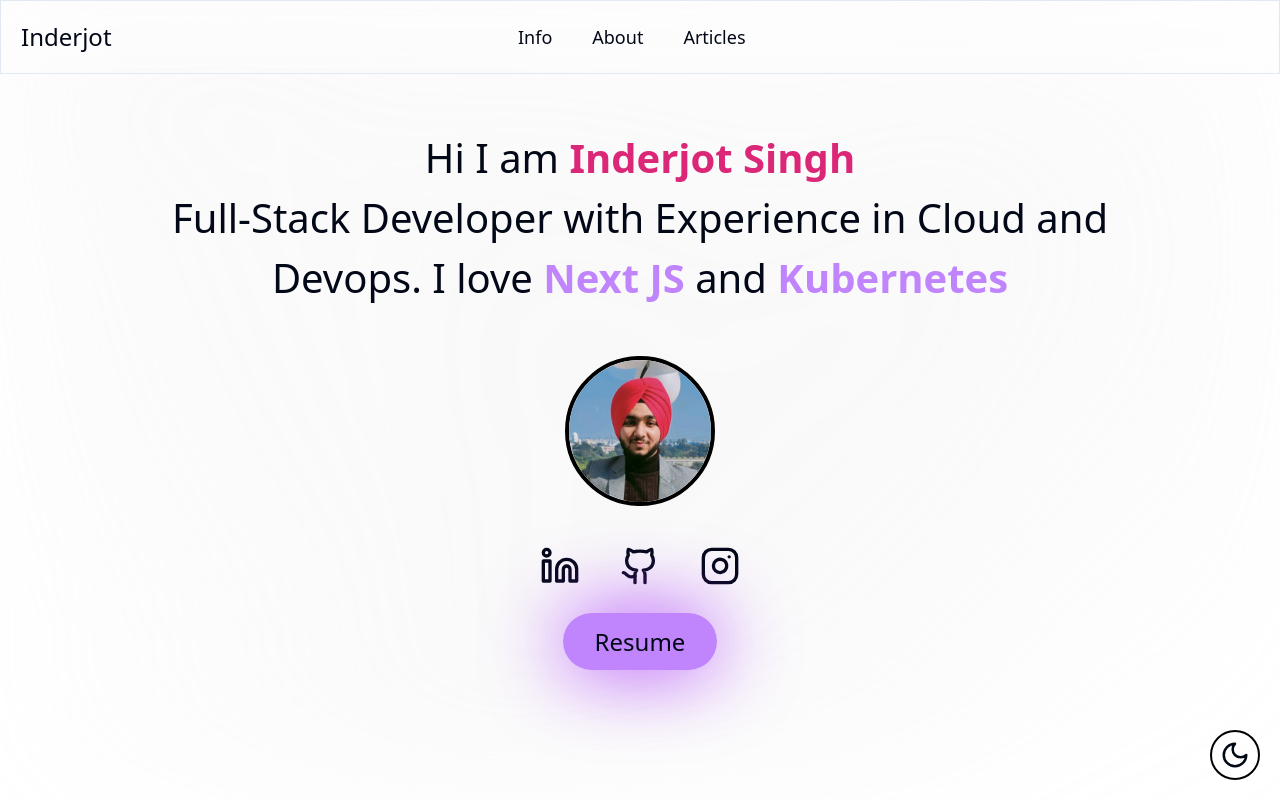
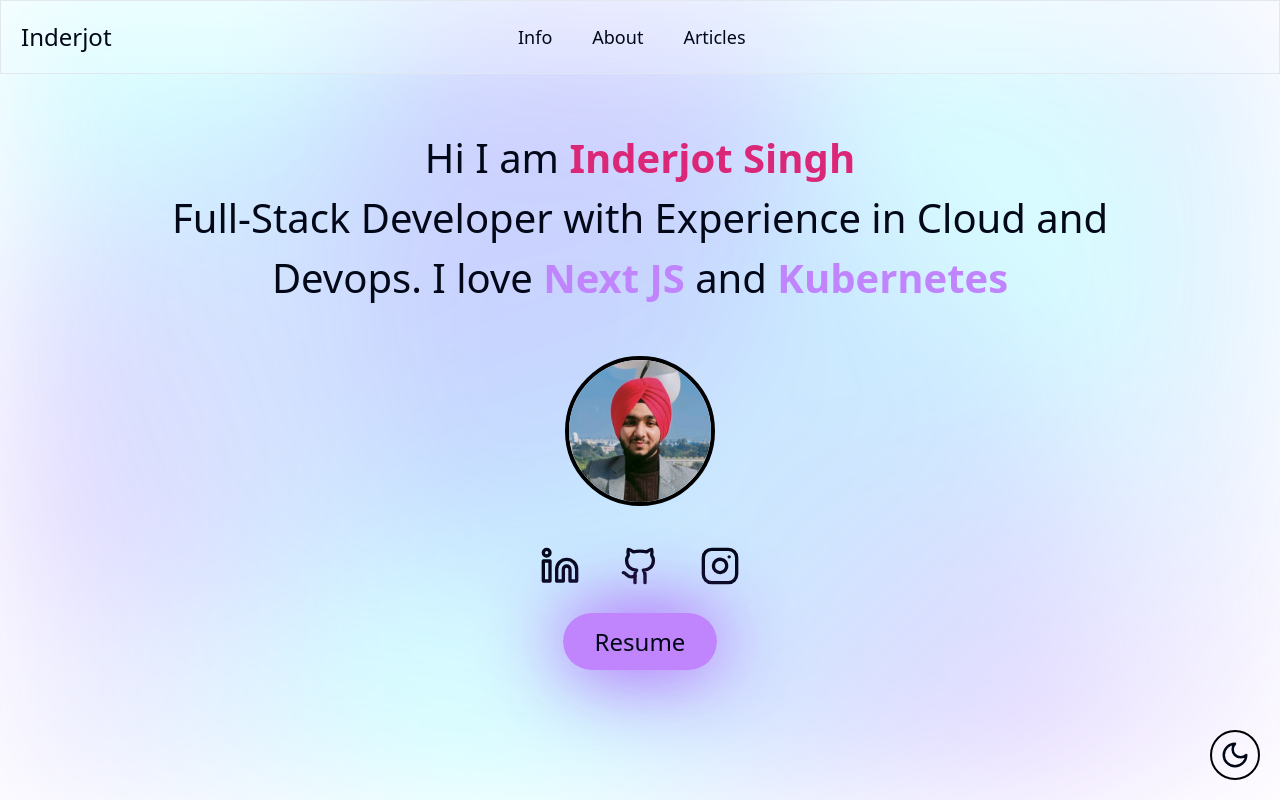
Before and after one commit to inderharrysingh/personal-website, a Next.js app: page / in a window 1280 px wide. Shown: the top 800 px of the page. Built offline with nearby package versions, Linux system fonts and the light colour scheme.

Commit message:
before changing timeline

```diff
--- a/app/_components/BackgroudAnimation.tsx
+++ b/app/_components/BackgroudAnimation.tsx
@@ -3,9 +3,12 @@
 import { motion } from 'framer-motion'
 import { useState, useEffect } from 'react'
 import SvgComponent from './Svg'
+import LighSvg from "./LightSvg"
+import { useTheme } from 'next-themes'
 function AnimationComponent() {
 
   const [number, setNumber] = useState(0)
+  const { theme } = useTheme()
   const variants = {
     "one": [
       {
@@ -71,6 +74,9 @@
 
   }, [number])
 
+  console.log("theme")
+  console.log(theme)
+
   return (
 
     <div className='absolute inset-0 overflow-hidden pointer-events-none blur-3xl backdrop-blur-3xl -z-10'>
@@ -79,21 +85,22 @@
         animate={variants.one[number]}
         transition={{ duration: 3 }}
       >
-        <SvgComponent />
+
+        {theme == "dark" ? <SvgComponent /> : <LighSvg />}
       </motion.div>
 
       <motion.div className='w-full max-w-[1200px] min-w-[600px] absolute top-[10%] left-0 lg:top-0 lg:left-0'
         animate={variants.two[number]}
         transition={{ duration: 3 }}
       >
-        <SvgComponent />
+        {theme == "dark" ? <SvgComponent /> : <LighSvg />}
       </motion.div>
 
       <motion.div className='w-full max-w-[1200px] min-w-[600px] absolute -bottom-[70%] -right-[40%]'
         animate={variants.three[number]}
         transition={{ duration: 3 }}
       >
-        <SvgComponent />
+        {theme == "dark" ? <SvgComponent /> : <LighSvg />}
       </motion.div>
     </div>
 
--- a/app/_components/Experience.tsx
+++ b/app/_components/Experience.tsx
@@ -17,15 +17,16 @@
         { date: "2023 - Present", description: "Creative Direction, User Experience, Visual Design, Project Management, Team Leading", title: "Bondu", location: "randua ", icon: <Briefcase /> },
         { date: "2023 - Present", description: "Creative Direction, User Experience, Visual Design, Project Management, Team Leading", title: "Bondu", location: "randua ", icon: <Briefcase /> },
     ]
-    return (<div className='scoll-mt-28 mb-28 md:mb-40'>
+    return (
+
+        <div className='w-full h-full bg-pink-400'>
 
             <VerticalTimeline lineColor="">
                 {exp_data.map((item, index) => (
                     <Fragment key={index}>
                         <VerticalTimelineElement
                             contentStyle={{
-                            background:
-                            theme === "light" ? "#f3f4f6" : "rgba(255, 255, 255, 0.05)",
+                                background: "rgba(255, 255, 255, 0.05)",
                                 boxShadow: "none",
                                 border: "1px solid rgba(0, 0, 0, 0.05)",
                                 textAlign: "left",
@@ -34,16 +35,12 @@
 
 
                             contentArrowStyle={{
-                            borderRight:
-                            theme === "light"
-                                ? "0.4rem solid #9ca3af"
-                                : "0.4rem solid rgba(255, 255, 255, 0.5)",
+                                borderRight: "0.4rem solid rgba(255, 255, 255, 0.5)",
                             }}
                             date={item.date}
                             icon={item.icon}
                             iconStyle={{
-                            background:
-                            theme === "light" ? "white" : "rgba(255, 255, 255, 0.15)",
+                                background: "rgba(255, 255, 255, 0.15)",
                                 fontSize: "1.5rem",
                             }}
                         >
--- /dev/null
+++ b/app/_components/LightSvg.tsx
@@ -0,0 +1,17 @@
+
+const SvgComponent = () => {
+    return (
+        <svg xmlns="http://www.w3.org/2000/svg" className="w-full" fill="none" viewBox="0 0 1699 1666">
+            <ellipse cx="849.5" cy="833" fill="url(#paint0_radial_1_19)" fillOpacity="0.22" rx="849.5" ry="833"></ellipse>
+            <defs>
+                <radialGradient id="paint0_radial_1_19" cx="0" cy="0" r="1" gradientTransform="matrix(0 833 -849.5 0 849.5 833)" gradientUnits="userSpaceOnUse">
+                    <stop stopColor="#00FFFF" stopOpacity="0.5"></stop>
+                    <stop offset="0.177" stopColor="#00FFFF" stopOpacity="0.8"></stop>
+                    <stop offset="1" stopColor="#7F00FF" stopOpacity="0.3"></stop>
+                </radialGradient>
+            </defs>
+        </svg>
+    );
+};
+
+export default SvgComponent;
--- a/app/_components/Me.tsx
+++ b/app/_components/Me.tsx
@@ -1,9 +1,11 @@
+'use client'
 import Image from "next/image"
 
 import me from "@/public/me.jpeg"
 import { Linkedin, Github, Instagram, Send } from "lucide-react"
 import { Button } from "@/components/ui/button"
 import Link from "next/link"
+import BackgroudAnimation from "@/app/_components/BackgroudAnimation"
 
 
 export default function Me() {
@@ -26,6 +28,7 @@
                     transition-all hover:bg-purple-500 resume_shadow">Resume</Link>
                 </div>
             </div>
+            <BackgroudAnimation />
 
 
         </>
--- a/app/_components/ProjectCard.tsx
+++ b/app/_components/ProjectCard.tsx
@@ -1,6 +1,6 @@
 "use client"
 
-import { motion, useInView } from "framer-motion"
+import { motion, useTransform, useScroll } from "framer-motion"
 import Image from 'next/image'
 import React from 'react'
 import { useRef } from 'react'
@@ -18,12 +18,15 @@
 
 
     const cardRef = useRef(null)
-    const isInView = useInView(cardRef, { margin: "0px 100px 0px 300px" })
+    const { scrollYProgress } = useScroll({
+        target: cardRef,
+        offset: ["0 1", "1.33 1"]
+    })
 
-    const variants = {
-        "hidden": { scale: 0.6 },
-        "visible": { scale: 1.0 }
-    }
+    const cardScale = useTransform(scrollYProgress, [0, 1], [0.8, 1])
+    const cardOpacity = useTransform(scrollYProgress, [0, 1], [0.7, 1])
+
+
 
 
 
@@ -33,10 +36,12 @@
 
         <motion.div
             ref={cardRef}
-            variants={variants}
             initial="hidden"
-            animate={isInView ? "visible" : "hidden"}
-            transition={{ duration: 1.2 }}
+            style={{
+                scale: cardScale,
+                opacity: cardOpacity
+            }}
+            transition={{ duration: 2 }}
             id='card' className='w-8/12
               md:w-7/12 lg:w-2/5 h-80 flex lg:justify-center
               flex-row lg:flex-row rounded-sm border bg-gray-50
@@ -57,8 +62,6 @@
                                                                  lg:group-hover:-translate-x-2
                                                                lg:group-hover:translate-y-2
                                                                 lg:group-hover:-rotate-1
-
-
                                                                lg:group-odd:group-hover:translate-x-2
                                                              lg:group-odd:group-hover:translate-y-2
                                                               lg:group-odd:group-hover:rotate-1
--- a/app/layout.tsx
+++ b/app/layout.tsx
@@ -23,7 +23,6 @@
         <div>
           <NextTheme >
             <Navbar />
-            <BackgroudAnimate />
 
             <div className='flex w-full h-full mt-20 ' >
 
```
Lines whose indentation alone changed are shown as unchanged.
